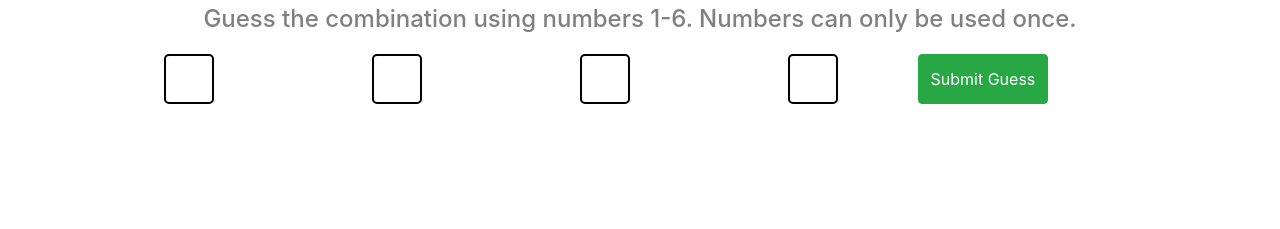
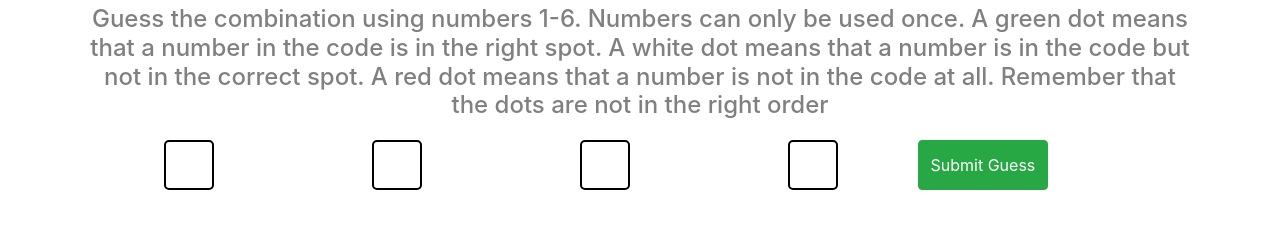
Before and after one commit to samythepanda/mastermind, a plain HTML site: page index.html in a window 1280 px wide. Shown: the part 51-280 px from the top of the page. Drawn offline with nearby package versions, Linux system fonts and the light colour scheme.

Commit message:
Update index.html

```diff
--- a/index.html
+++ b/index.html
@@ -14,10 +14,10 @@
   </head>
   <body>
     <div class="container">
-      <h1 class="text-center">Mastermind</h1>
-      <h4 class="text-center" id="instructions">
-        Guess the combination using numbers 1-6. Numbers can only be used once.
-      </h4>
+   <h1 class="text-center">Mastermind</h1>
+      <h4 class="text-center" id="instructions">Guess the combination using numbers 1-6. Numbers can only be used once. A green dot means that a number in the code is in the right spot. A white dot means that a number is in the code
+            but not in the correct spot. A red dot means that a number is not in the code at all. Remember that the dots are not in the
+                right order</h4>
       <div id="gameResult" class="text-center"></div>
       <div id="userInputs" class="d-flex">
         <form id="guessInputs" class="d-flex">
```
